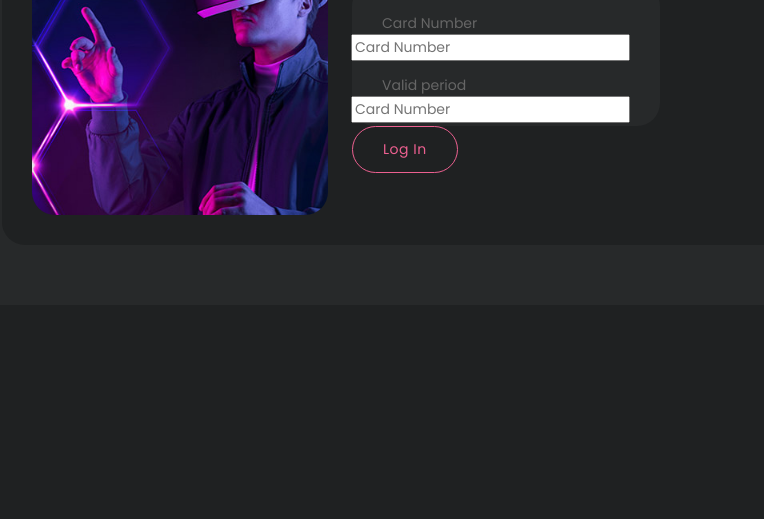
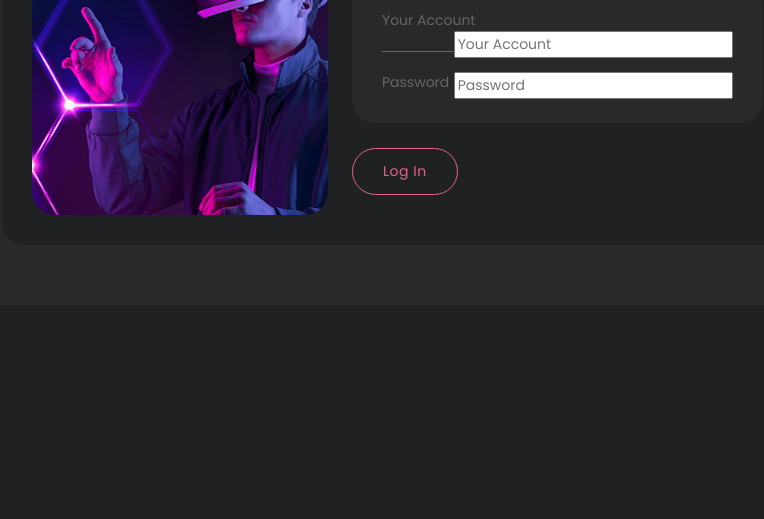
Before and after one commit to Rabishop/MyOnlineMarket, a plain HTML site: page loginin.html in a window 1280 px wide. Shown: the part 281-800 px from the top of the page, without its empty margins (140-904 px from the left). Drawn offline with nearby package versions, Linux system fonts and the light colour scheme.

Commit message:
Update loginin.html

```diff
--- a/loginin.html
+++ b/loginin.html
@@ -107,30 +107,30 @@ https://templatemo.com/tm-579-cyborg-gaming
                         style="border-radius: 23px" />
                     </div>
                     <div class="col-lg-8 align-self-center">
+                      <div class="main-info">
                         <h4>OnlineMarket</h4>
-                      <div class="col-lg-6 align-self-center">
+                        <div class="col-lg-8 align-self-center">
                           <ul>
                             <li>
-                            Card Number
-                            <span
-                              ><input
+                              Your Account
+                              <input
+                                style="float: right"
                                 type="text"
-                                placeholder="Card Number"
-                                onkeypress="handle"
-                            /></span>
+                                placeholder="Your Account"
+                                onkeypress="handle" />
                             </li>
                             <li>
-                            Valid period
-                            <span
-                              ><input
+                              Password
+                              <input
+                                style="float: right"
                                 type="text"
-                                placeholder="Card Number"
-                                onkeypress="handle"
-                            /></span>
+                                placeholder="Password"
+                                onkeypress="handle" />
                             </li>
                           </ul>
+                        </div>
                         <div class="main-border-button">
-                          <a href="loginin.html">Log in</a>
+                          <a href="profile.html">Log in</a>
                         </div>
                       </div>
                     </div>
```
Lines whose indentation alone changed are shown as unchanged.
